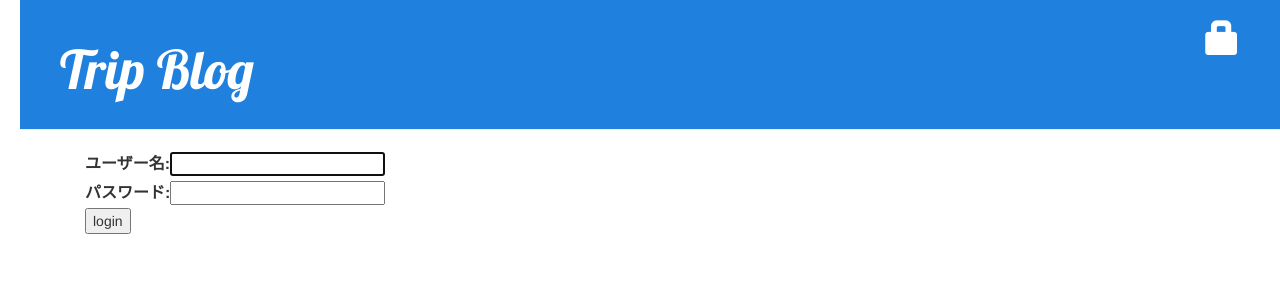
After one commit to mmk-nki/my-first-blog, a Django app: page /accounts/login/ in a window 1280 px wide. The commit adds this page. Shown: the top 300 px of the page. Run offline with Django 3.2, Linux system fonts and the light colour scheme; some libraries are stand-ins or nearby versions.

Commit message:
add logout

```diff
--- a/blog/templates/blog/base.html
+++ b/blog/templates/blog/base.html
@@ -12,13 +12,19 @@
 
         <div class="page-header">
 
-            <!-管理者でログインしているユーザーのみにリンクを表示->
+            <!-管理者でログインしているユーザーであれば->
             {% if user.is_authenticated %}
-            <!-新規投稿ボタン表示->
+
+            <!-新規投稿・編集ボタン、表示->
             <a href="{% url 'post_new' %}" class="top-menu"><span class="glyphicon glyphicon-plus"></span></a>
             <a href="{% url 'post_draft_list' %}" class="top-menu"><span class="glyphicon glyphicon-edit"></span></a>
+            <p class="top-menu">こんにちは {{ user.username }}さん <small>(<a href="{% url 'logout' %}">Log out</a>)</small></p>
+
+            <!-管理者でログインしていないユーザーであればログイン画面表示->
+            {% else %}
+            <a href="{% url 'login' %}" class="top-menu"><span class="glyphicon glyphicon-lock"></span></a>
+
             {% endif %}
-
             <!-タイトルを押すとトップに戻る->
             <h1><a href="/">Trip Blog</a></h1>
 
--- /dev/null
+++ b/blog/templates/registration/login.html
@@ -0,0 +1,25 @@
+{% extends "blog/base.html" %}
+
+{% block content %}
+    {% if form.errors %}
+        <p>ユーザーネームまたはパスワードが違います。やり直してください。</p>
+    {% endif %}
+
+    <form method="post" action="{% url 'login' %}">
+    {% csrf_token %}
+        <table>
+        <tr>
+            <td>{{ form.username.label_tag }}</td>
+            <td>{{ form.username }}</td>
+        </tr>
+        <tr>
+            <td>{{ form.password.label_tag }}</td>
+            <td>{{ form.password }}</td>
+        </tr>
+        </table>
+
+        <input type="submit" value="login" />
+        <input type="hidden" name="next" value="{{ next }}" />
+    </form>
+
+{% endblock %}
--- a/mysite/settings.py
+++ b/mysite/settings.py
@@ -120,3 +120,7 @@ USE_TZ = True
 
 STATIC_URL = '/static/'
 STATIC_ROOT = os.path.join(BASE_DIR, 'static')
+
+#ログインページに直接アクセスして、ログインが成功したときに
+#トップページにリダイレクトさせる。
+LOGIN_REDIRECT_URL = '/'
--- a/mysite/urls.py
+++ b/mysite/urls.py
@@ -13,10 +13,15 @@ Including another URLconf
     1. Import the include() function: from django.urls import include, path
     2. Add a URL to urlpatterns:  path('blog/', include('blog.urls'))
 """
+from django.urls import path, include
 from django.contrib import admin
-from django.urls import path, include
+from django.contrib.auth import views
 
 urlpatterns = [
     path('admin/', admin.site.urls),
+    #ユーザーをログインさせるための認証ツール
+    path('accounts/login/', views.LoginView.as_view(), name='login'),
+    #ユーザーをログアウトさせるための認証ツール
+    path('accounts/logout/', views.LogoutView.as_view(next_page='/'), name='logout'),
     path('', include('blog.urls')),
 ]
```
Also changed, not shown: blog/views.py (+11 -1 lines).
